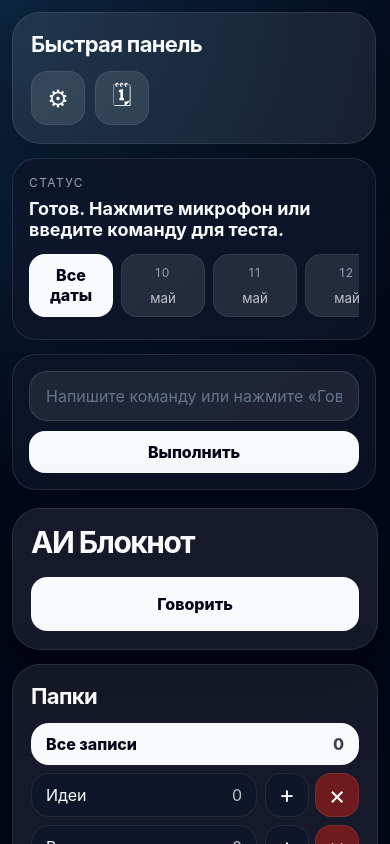
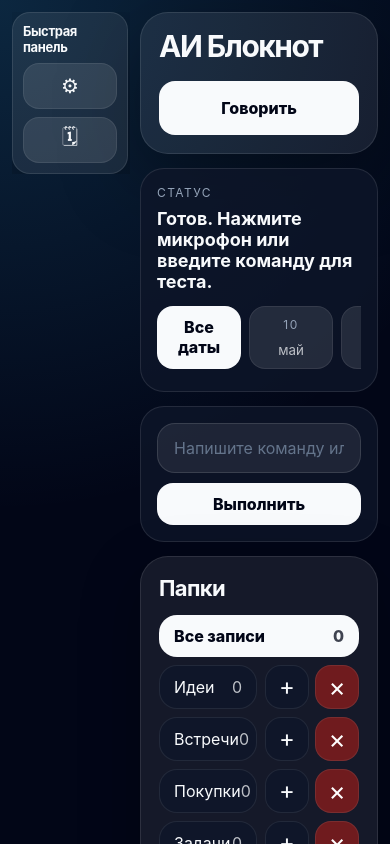
Before and after one commit to byrakov12345-hue/voice-notebook-vercel, a React (Vite) app: page / in a window 390 px wide. Shown: the top 844 px of the page. Built offline with nearby package versions, Linux system fonts and the light colour scheme.

Commit message:
Refine mobile two-column layout with left quick panel and right workspace

```diff
--- a/src/App.jsx
+++ b/src/App.jsx
@@ -2646,8 +2646,19 @@ export default function App() {
               </button>
             </div>
           </section>
-
-          <section className="status-grid left-status">
+        </aside>
+
+        <section className="right-stage">
+          <header className="hero right-hero">
+            <div>
+              <h1>АИ Блокнот</h1>
+            </div>
+            <div className="hero-actions">
+              <button className={listening ? 'danger big' : 'primary big'} onClick={listening ? stopListening : startListening}>{listening ? 'Остановить' : 'Говорить'}</button>
+            </div>
+          </header>
+
+      <section className="status-grid right-status">
         <div className="status-card wide">
           <span>Статус</span>
           <strong>{status}</strong>
@@ -2671,17 +2682,6 @@ export default function App() {
           <button className="primary">Выполнить</button>
         </form>
       </section>
-        </aside>
-
-        <section className="right-stage">
-          <header className="hero right-hero">
-            <div>
-              <h1>АИ Блокнот</h1>
-            </div>
-            <div className="hero-actions">
-              <button className={listening ? 'danger big' : 'primary big'} onClick={listening ? stopListening : startListening}>{listening ? 'Остановить' : 'Говорить'}</button>
-            </div>
-          </header>
 
       {settingsOpen ? (
         <section className="settings-panel">
--- a/src/styles.css
+++ b/src/styles.css
@@ -209,6 +209,7 @@ button.big { min-height: 54px; padding: 14px 20px; font-weight: 800; }
 .status-grid { display: grid; grid-template-columns: 1fr 1.2fr; gap: 14px; margin: 18px 0; }
 .status-grid > * { min-width: 0; }
 .left-status { grid-template-columns: 1fr; margin: 0; }
+.right-status { margin: 0 0 14px; }
 .status-card, .manual { min-height: 86px; min-width: 0; padding: 16px; border-radius: 24px; border: 1px solid rgba(255,255,255,0.1); background: rgba(15,23,42,0.78); }
 .status-card { overflow: hidden; }
 .status-card span { display: block; text-transform: uppercase; letter-spacing: .12em; color: #94a3b8; font-size: 12px; margin-bottom: 8px; }
@@ -306,8 +307,12 @@ button.big { min-height: 54px; padding: 14px 20px; font-weight: 800; }
 
 @media (max-width: 820px) {
   .app-shell { padding: 12px; }
-  .workspace { grid-template-columns: 1fr; }
-  .left-rail { position: static; max-height: none; overflow: visible; }
+  .workspace { grid-template-columns: 118px minmax(0, 1fr); gap: 10px; align-items: start; }
+  .left-rail { position: sticky; top: 8px; max-height: calc(100vh - 16px); overflow: auto; }
+  .quick-panel { padding: 10px; border-radius: 18px; }
+  .quick-panel h2 { font-size: 13px; margin-bottom: 8px; }
+  .left-actions { display: grid; grid-template-columns: 1fr; gap: 8px; }
+  .left-actions .icon-button { width: 100%; min-width: 0; min-height: 46px; font-size: 20px; }
   .hero { align-items: stretch; flex-direction: column; padding: 18px; }
   .hero-actions { justify-content: stretch; }
   .hero-actions button { flex: 1; }
```
Lines whose indentation alone changed are shown as unchanged.
